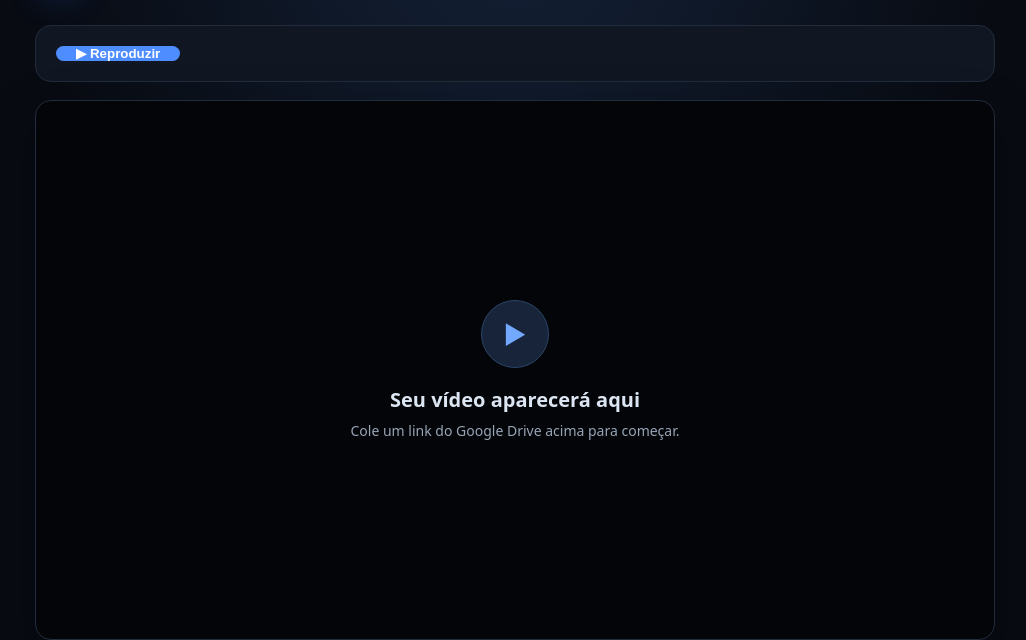
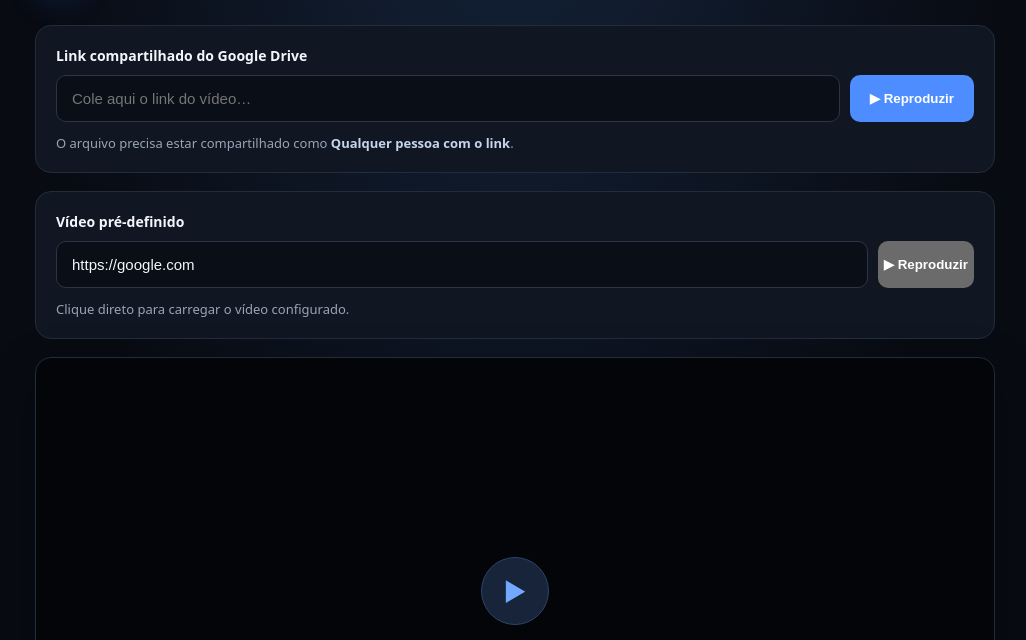
Before and after one commit to drunga-rr/driveplayer, a plain HTML site: page index.html in a window 1280 px wide. Shown: the part 90-730 px from the top of the page, without its empty margins (125-1151 px from the left). Drawn offline with Linux system fonts and the light colour scheme.

Commit message:
Update index.html

```diff
--- a/index.html
+++ b/index.html
@@ -15,12 +15,25 @@
       <div><h1>Drive<span>Player</span></h1><p>Seu vídeo, em uma tela só.</p></div>
     </header>
 
-<section class="panel">
+<!-- Opção 1: Colar qualquer link -->
+    <section class="panel">
+      <label for="driveLink">Link compartilhado do Google Drive</label>
       <div class="input-row">
-        <input id="driveLink" type="hidden" value="https://drive.google.com/file/d/111ehkwNMD_NjmJk5nzRvakMV5NmEor2F/view?usp=drivesdk">
+        <input id="driveLink" type="url" inputmode="url" placeholder="Cole aqui o link do vídeo…" autocomplete="off">
         <button id="playBtn" type="button">▶ Reproduzir</button>
       </div>
+      <p class="hint">O arquivo precisa estar compartilhado como <strong>Qualquer pessoa com o link</strong>.</p>
       <p id="message" class="message" role="status" aria-live="polite"></p>
+    </section>
+
+    <!-- Opção 2: Vídeo fixo com clique direto -->
+    <section class="panel">
+      <label for="fixedDriveLink">Vídeo pré-definido</label>
+      <div class="input-row">
+        <input id="fixedDriveLink" type="url" value="https://google.com" readonly>
+        <button id="playFixedBtn" type="button">▶ Reproduzir</button>
+      </div>
+      <p class="hint">Clique direto para carregar o vídeo configurado.</p>
     </section>
 
 
```
